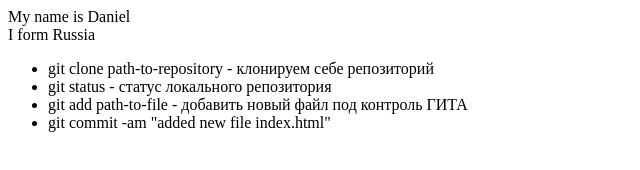
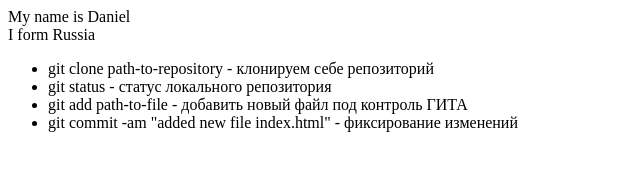
Before and after one commit to thedvni3l/git-test, a plain HTML site: page index.html in a window 1280 px wide. Shown: the whole page, without its empty margins (0-640 px from the left). Drawn offline with Linux system fonts and the light colour scheme.

Commit message:
change to index.html

```diff
--- a/index.html
+++ b/index.html
@@ -10,6 +10,6 @@
 		<li>git clone path-to-repository - клонируем себе репозиторий</li>
 		<li>git status - статус локального репозитория</li>
 		<li>git add path-to-file - добавить новый файл под контроль ГИТА</li>
-		<li>git commit -am "added new file index.html"</li>
+		<li>git commit -am "added new file index.html" - фиксирование изменений</li>
 	</ul>
 </div>
```
